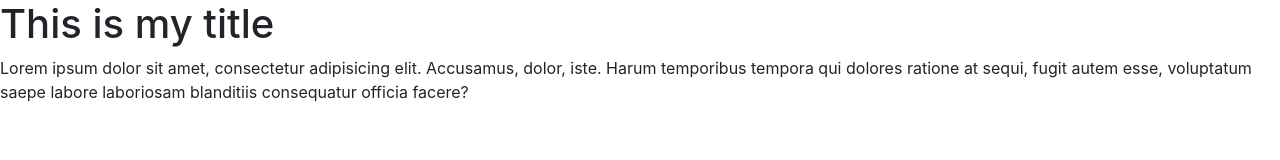
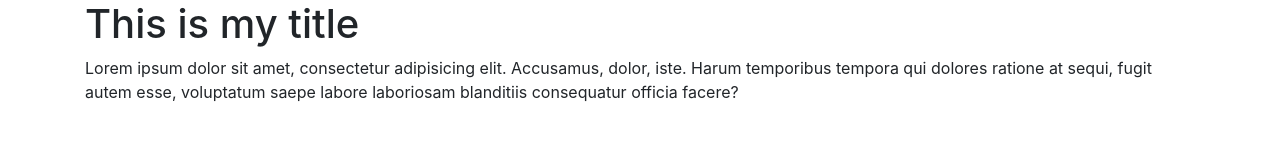
Before and after one commit to Villane8/week10vid, a plain HTML site: page index.html in a window 1280 px wide. Drawn offline with nearby package versions, Linux system fonts and the light colour scheme.

Commit message:
added bootstrap containers

```diff
--- a/index.html
+++ b/index.html
@@ -8,7 +8,17 @@
 
 </head>
 <body>
+    <div class="container">
+        <div class="row">
+            <div class="col-sm-12">
+
+
 <h1>This is my title</h1>
 <p>Lorem ipsum dolor sit amet, consectetur adipisicing elit. Accusamus, dolor, iste. Harum temporibus tempora qui dolores ratione at sequi, fugit autem esse, voluptatum saepe labore laboriosam blanditiis consequatur officia facere?</p>
+
+
+        </div>
+    </div>
+</div>
 </body>
 </html>
```
